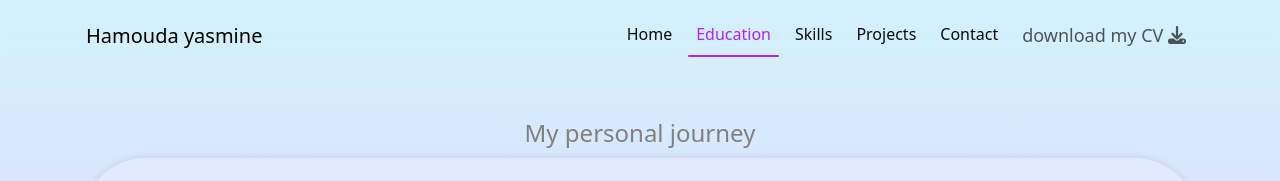
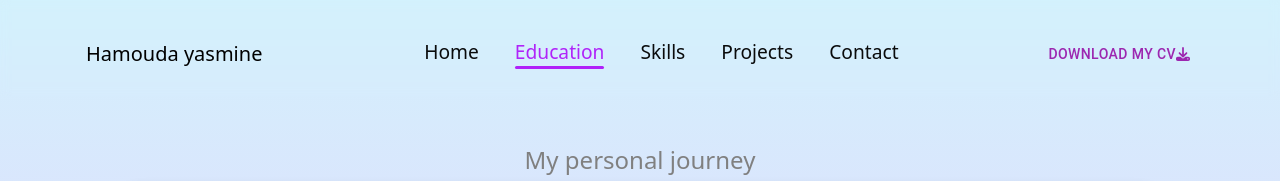
Before and after one commit to Hamouda-Yasmine/Portfolio, a React (Create React App) app: page /education in a window 1280 px wide. Shown: the top 181 px of the page. Built offline with nearby package versions, Linux system fonts and the light colour scheme.

Commit message:
some design changes

```diff
--- a/package.json
+++ b/package.json
@@ -8,6 +8,7 @@
     "@emotion/styled": "^11.11.0",
     "@fortawesome/free-solid-svg-icons": "^6.4.0",
     "@fortawesome/react-fontawesome": "^0.2.0",
+    "@mui/icons-material": "^5.14.6",
     "@mui/lab": "^5.0.0-alpha.140",
     "@mui/material": "^5.14.5",
     "@mui/styled-engine-sc": "^5.12.0",
@@ -22,9 +23,11 @@
     "react": "^18.2.0",
     "react-bootstrap": "^2.8.0",
     "react-dom": "^18.2.0",
+    "react-icons": "^4.10.1",
     "react-multi-carousel": "^2.8.4",
     "react-router-dom": "^6.14.2",
     "react-scripts": "5.0.1",
+    "react-tsparticles": "^2.12.2",
     "styled-components": "^5.3.11",
     "web-vitals": "^2.1.4"
   },
--- a/src/components/NavBar.css
+++ b/src/components/NavBar.css
@@ -1,20 +1,24 @@
 /* YourComponent.css */
+
 .navbar{
 
   backdrop-filter: blur(5px);
-  font-size: large;
-  padding-top: 10px;
+  font-size: 1.2rem !important;
+
   color: rgb(4, 4, 4);
+  transition: all 0.3s ease-out 0s !important;
+  padding-top:20px!important;
 
 
 }
 .navbar-link {
-  position:relative;
-  padding: 0.5rem 1rem;
+
+
   color:#000000f4;
-  font-size: medium;
-  font-weight: 500;
+
+
   transition: color 0.5s ease-in-out;
+  z-index: 1;
 
 }
 
@@ -28,16 +32,18 @@
 
 /* Add the line under the link items */
 .navbar-link::after {
-  content: '';
-  position: absolute;
+  content: "";
+  position: relative;
+  display:block;
   padding-top: 0%;
-  bottom: 0;
+  bottom: 1px;
   left: 0;
   width: 0;
-  height: 2px;
-  border-radius: 100px ;
+  height: 3px;
+  border-radius: 16px ;
   background-color: #aa03f8dd;
   /* Line color */
+  z-index: -1;
   transition: width 0.3s ease-in-out;
 }
 
@@ -46,5 +52,21 @@
 .navbar-link.active::after {
   width: 100%;
   text-align: center;
-  border-radius: 100px ;
+
 }
+@media (max-width: 800px) {
+  .navbar {
+    padding: 1rem 2rem !important;
+    font-size: 2rem !important;
+
+    text-align: center!important;
+  }
+  .navbar-link:hover::after,
+  .navbar-link.navbar-link.active::after{
+    display: none !important;
+
+  }
+}
+.navbar-nav .navbar-link {
+  margin: 10px 10px 10px 10px!important; /* You can adjust this value as needed */
+}
--- a/src/components/Navbar.js
+++ b/src/components/Navbar.js
@@ -1,5 +1,6 @@
 import React, { useEffect, useState } from 'react'
-import { Container, Nav, Navbar } from 'react-bootstrap'
+import {  Container, Nav, Navbar } from 'react-bootstrap'
+import { Button} from '@mui/material'
 import { Link } from 'react-router-dom'
 import './NavBar.css'
 import {  faDownload } from '@fortawesome/free-solid-svg-icons'
@@ -23,14 +24,16 @@ return (
         <span className='navbar-toggler-icon'></span>
       </Navbar.Toggle>
       <Navbar.Collapse id="basic-navbar-nav">
-       <Nav className="ms-auto">
+       <Nav className="ms-auto  me-auto d-flex align-items-center">
          <Nav.Link as={Link} to="/" onClick={()=>setActiveRoute("")} className={activeRoute===""?'active navbar-link  m-1':'navbar-link m-1'}> Home</Nav.Link>
          <Nav.Link as={Link} to="/education"onClick={()=>setActiveRoute("education")} className={activeRoute==="education"?'active navbar-link m-1 ':'navbar-link m-1'}> Education</Nav.Link>
          <Nav.Link as={Link} to="/skills"onClick={()=>setActiveRoute("skills")} className={activeRoute==="skills"?'active navbar-link  m-1':'navbar-link m-1'}> Skills</Nav.Link>
          <Nav.Link as={Link} to="/mywork"onClick={()=>setActiveRoute("mywork")} className={activeRoute==="mywork"?'active navbar-link  m-1':'navbar-link m-1'}> Projects</Nav.Link>
          <Nav.Link as={Link} to="/contacts"onClick={()=>setActiveRoute("contacts")} className={activeRoute==="contacts"?'active navbar-link m-1 ':'navbar-link m-1'}> Contact</Nav.Link>
-         <Nav.Link className='btn btn-info m-1'>download my CV <FontAwesomeIcon icon={faDownload} /></Nav.Link>
+
+
        </Nav>
+       <Button  color="secondary"> Download my CV<FontAwesomeIcon icon={faDownload} /></Button>
       </Navbar.Collapse>
    </Container>
    </Navbar>
```
Also changed, not shown: 1 other file (tests, documents, lock files or other folders).
